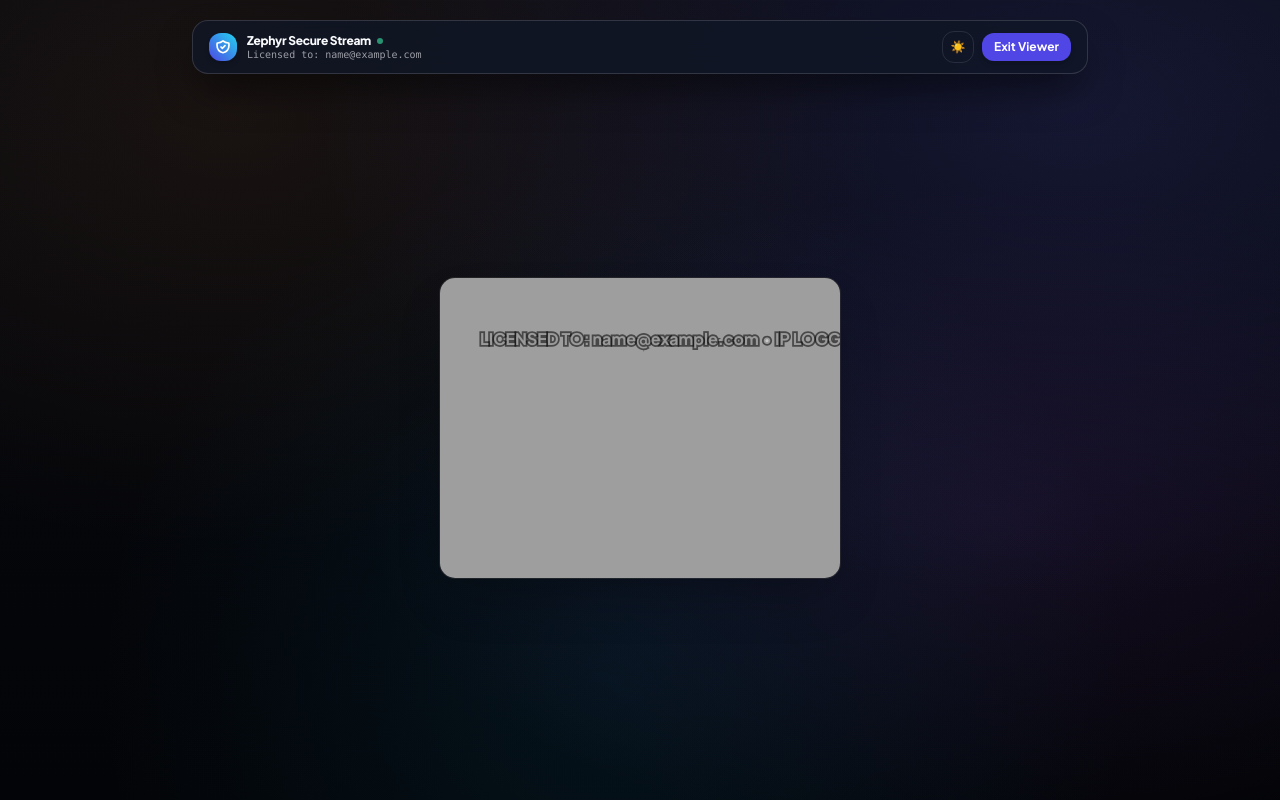
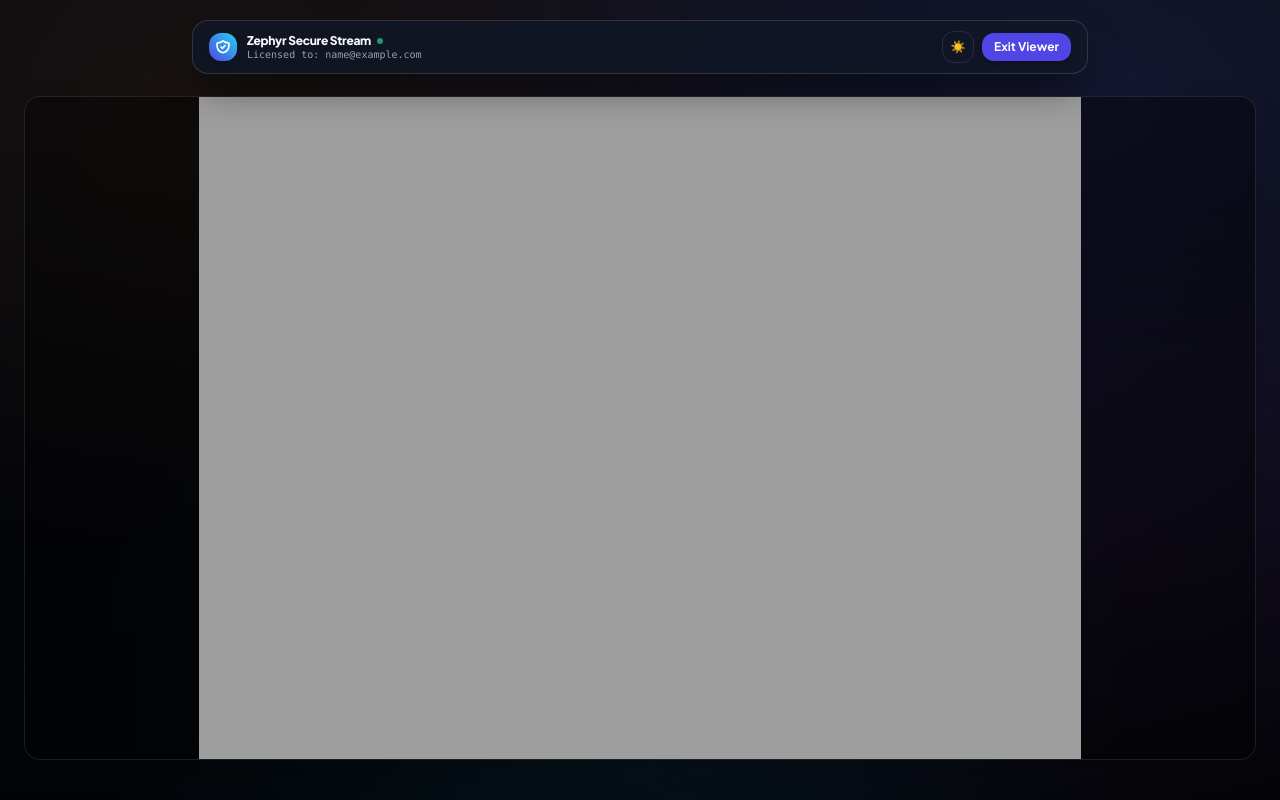
Before and after one commit to priyam698/vaultpro, a FastAPI app: template templates/secure_viewer.html in a window 1280 px wide. Run offline with FastAPI, Linux system fonts and the light colour scheme; the template is opened without the code that fills it: most values are stand-ins (such as "Sample title", 1, 10 or a date in 2020); some libraries are stand-ins or nearby versions.

Commit message:
fix: remove floating watermark and expand secure viewer canvas to proper size

```diff
--- a/templates/secure_viewer.html
+++ b/templates/secure_viewer.html
@@ -153,10 +153,10 @@
     </div>
   </header>
 
-  <!-- Protected Media Canvas Display Frame -->
-  <main class="relative z-20 w-full h-full flex items-center justify-center p-6 pt-20">
-    <div class="relative max-w-full max-h-full rounded-2xl overflow-hidden shadow-2xl border border-white/10 flex items-center justify-center bg-black/40">
-      <canvas id="protectedCanvas" class="max-w-full max-h-[85vh] object-contain block"></canvas>
+  <!-- Protected Media Canvas Display Frame (Properly Scaled & Centered) -->
+  <main class="relative z-20 w-full h-full flex items-center justify-center p-6 pt-24 pb-10">
+    <div class="relative w-full h-full rounded-2xl overflow-hidden shadow-2xl border border-white/10 flex items-center justify-center bg-black/40">
+      <canvas id="protectedCanvas" class="w-full h-full object-contain block"></canvas>
     </div>
   </main>
 
@@ -220,45 +220,19 @@
       }
     });
 
-    // 4. Render media to canvas with dynamic watermark
+    // 4. Render media to canvas cleanly at proper scale without text watermark
     const img = new Image();
     img.crossOrigin = "anonymous";
     img.src = `/api/paywall/stream/${shareId}?token=${token}`;
 
-    let watermarkX = 40;
-    let watermarkY = 60;
-    let dx = 1.3;
-    let dy = 1.1;
+    img.onload = () => {
+      canvas.width = img.naturalWidth || img.width;
+      canvas.height = img.naturalHeight || img.height;
 
-    img.onload = () => {
-      canvas.width = img.width;
-      canvas.height = img.height;
-      animate();
-    };
-
-    function animate() {
+      // Draw image to fill canvas buffer
       ctx.clearRect(0, 0, canvas.width, canvas.height);
       ctx.drawImage(img, 0, 0);
-
-      const watermarkText = `LICENSED TO: ${buyerEmail} • IP LOGGED`;
-      ctx.font = "bold 16px 'Plus Jakarta Sans', monospace";
-
-      ctx.strokeStyle = "rgba(0, 0, 0, 0.55)";
-      ctx.lineWidth = 3.5;
-      ctx.strokeText(watermarkText, watermarkX, watermarkY);
-
-      ctx.fillStyle = "rgba(255, 255, 255, 0.45)";
-      ctx.fillText(watermarkText, watermarkX, watermarkY);
-
-      watermarkX += dx;
-      watermarkY += dy;
-
-      const textWidth = ctx.measureText(watermarkText).width;
-      if (watermarkX < 20 || watermarkX > canvas.width - textWidth - 20) dx = -dx;
-      if (watermarkY < 30 || watermarkY > canvas.height - 20) dy = -dy;
-
-      requestAnimationFrame(animate);
-    }
+    };
   </script>
 </body>
 </html>
```
